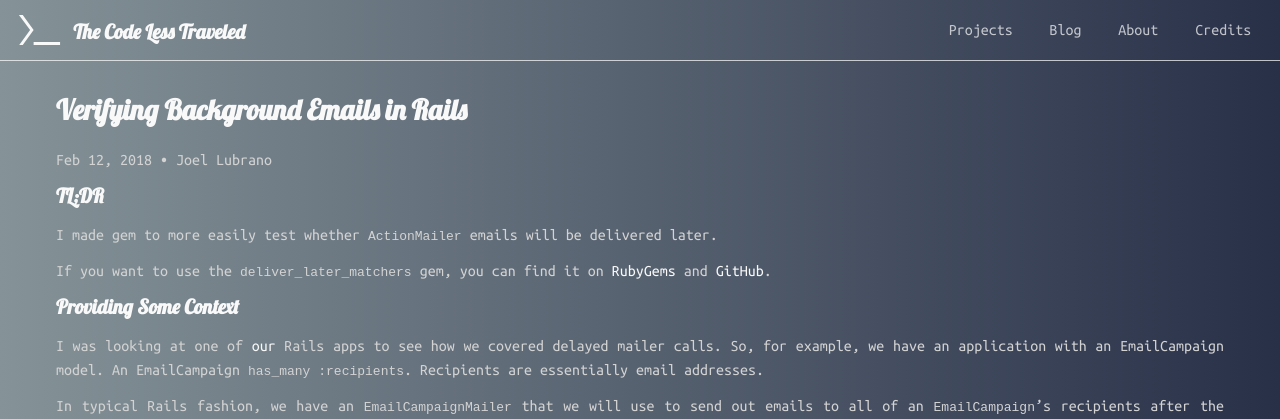
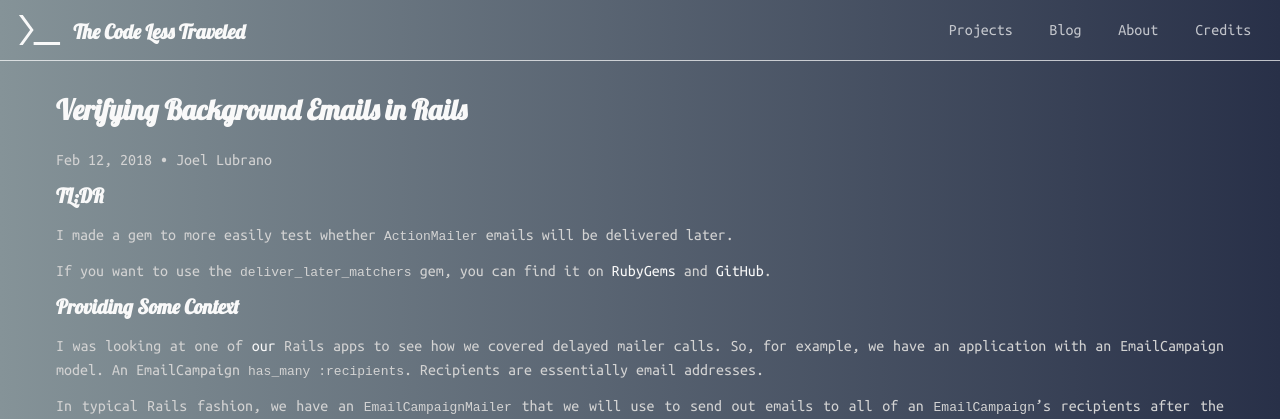
Before and after one commit to jdlubrano/jdlubrano.github.io, a Jekyll site: the page built from _posts/2018-02-12-deliver-later-matchers.md, in a window 1280 px wide and 900 px high. Shown: the top 419 px of the window. Built offline with Jekyll 4.4.1, drawn with Linux system fonts in a browser that asks for light colours; nearby versions of some CDN libraries; comment, search, counter and statistics services are not loaded.

Commit message:
Fix grammatical error

```diff
--- a/_posts/2018-02-12-deliver-later-matchers.md
+++ b/_posts/2018-02-12-deliver-later-matchers.md
@@ -2,13 +2,13 @@
 layout: post
 title: "Verifying Background Emails in Rails"
 date: 2018-02-12 16:03:00 -0400
-excerpt: I made gem to more easily test whether `ActionMailer` emails will be delivered later.
+excerpt: I made a gem to more easily test whether `ActionMailer` emails will be delivered later.
 categories: testing gems
 ---
 
 ## TL;DR
 
-I made gem to more easily test whether `ActionMailer` emails will be delivered
+I made a gem to more easily test whether `ActionMailer` emails will be delivered
 later.
 
 If you want to use the `deliver_later_matchers` gem, you can find it on
```
